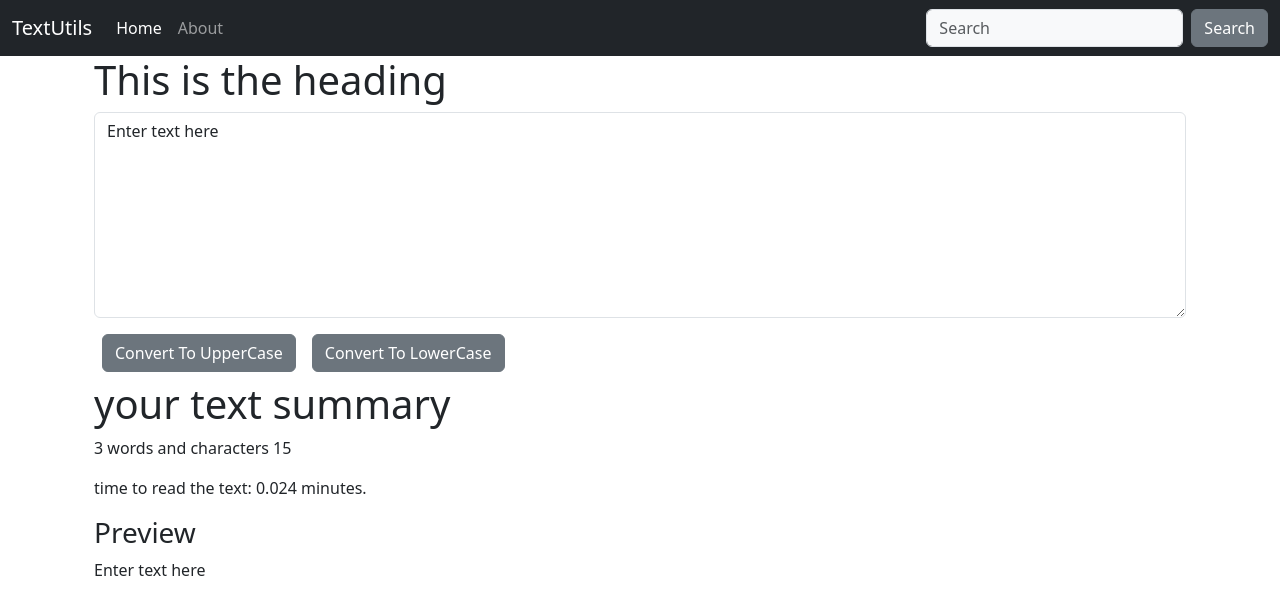
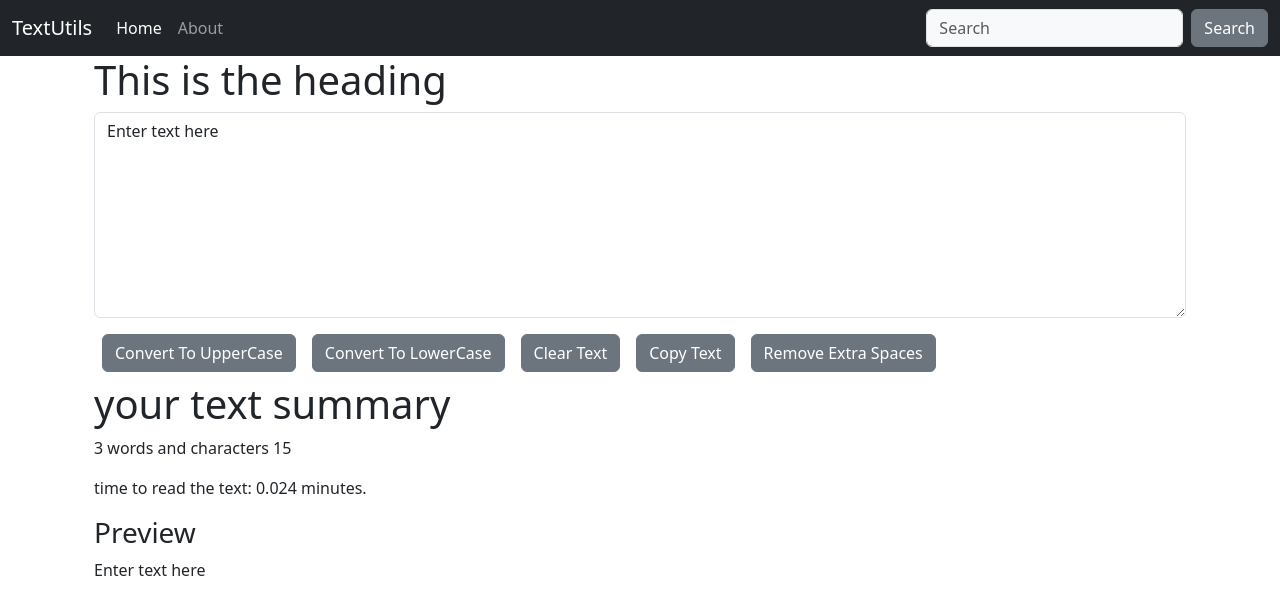
Before and after one commit to Manish-Codes-00/TextUtils, a React (Vite) app: page / in a window 1280 px wide. Shown: the top 614 px of the page. Built offline with nearby package versions, Linux system fonts and the light colour scheme.

Commit message:
Added more logics to textUtils

```diff
--- a/src/Components/TextForm.jsx
+++ b/src/Components/TextForm.jsx
@@ -5,10 +5,27 @@
     let newText=text.toUpperCase();
     setText(newText);
   }
+
   const handleDownClick=()=>{
     let newText=text.toLowerCase();
     setText(newText);
   }
+
+  const handleClearClick=()=>{
+    let newText="";
+    setText(newText);
+  }
+
+  const handleCopyClick=()=>{
+    var text=document.getElementById("myBox");
+    text.select();
+    navigator.clipboard.writeText(text.value);
+  }
+  const handleExtraSpace=()=>{
+    let newText=text.split(/[ ]+/);
+    setText(newText.join(" "));
+  }
+
   const handleOnChange=(event)=>{
     setText(event.target.value);
   }
@@ -23,6 +40,9 @@
 </div>
 <button className="btn btn-primary mx-2 btn-secondary"  onClick={handleUpClick}>Convert To UpperCase</button>
 <button className="btn btn-primary mx-2 btn-secondary"  onClick={handleDownClick}>Convert To LowerCase</button>
+<button className="btn btn-primary mx-2 btn-secondary"  onClick={handleClearClick}>Clear Text</button>
+<button className="btn btn-primary mx-2 btn-secondary"  onClick={handleCopyClick}>Copy Text</button>
+<button className="btn btn-primary mx-2 btn-secondary"  onClick={handleExtraSpace}>Remove Extra Spaces</button>
 </div>
     <div className='container my-2'>
     <h1>your text summary
```
